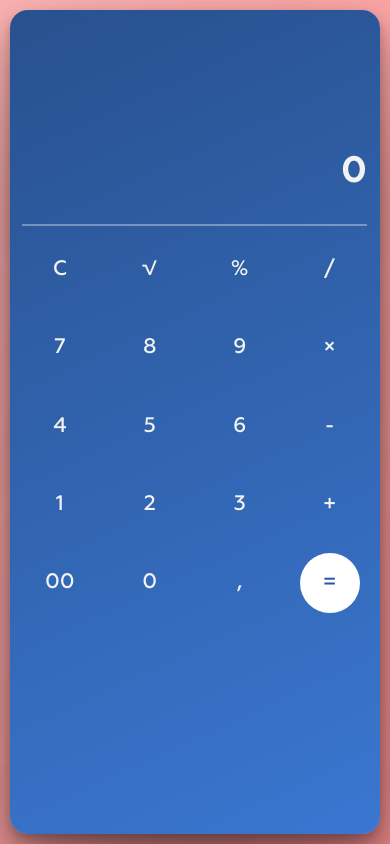
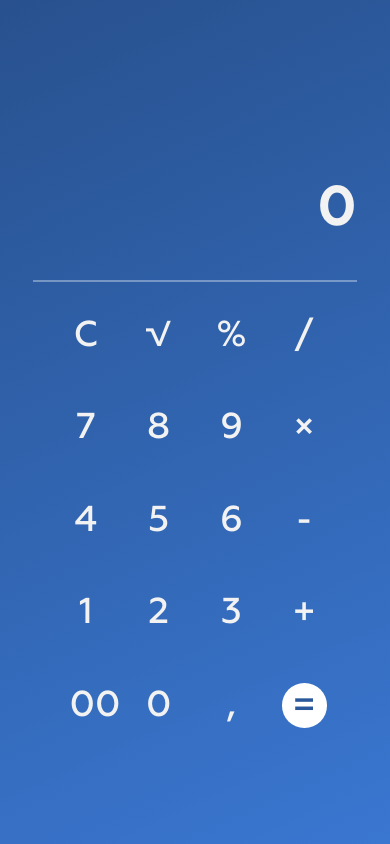
Before and after one commit to FrauRitosika/calculator, a React (Create React App) app: page / in a window 390 px wide. Built offline with nearby package versions, Linux system fonts and the light colour scheme.

Commit message:
liquid layout for phone screen

```diff
--- a/public/index.css
+++ b/public/index.css
@@ -1,9 +1,15 @@
-html, body {
+html,
+body {
+  position: absolute;
+  display: block;
   margin: 0;
   padding: 0;
-  width: 100%;
-  height: 100vh;
-  min-height: 320px;
-  min-width: 240px;
+  min-width: 100%;
+  min-height: 100vh;
   background: linear-gradient(122.76deg, #FFA2A2 4.09%, #FF7B7B 91.04%);
+  background-repeat: no-repeat;
+  -webkit-background-size: cover;
+  -moz-background-size: cover;
+  -o-background-size: cover;
+  background-size: cover;
 }
--- a/public/index.html
+++ b/public/index.html
@@ -3,7 +3,7 @@
   <head>
     <meta charset="utf-8" />
     <link rel="stylesheet" href="index.css">
-    <meta name="viewport" content="width=device-width, initial-scale=1" />
+    <meta name="viewport" content="width=device-width, initial-scale=1.0, maximum-scale=1.0, user-scalable=no" />
     <meta
       name="description"
       content="Web site created using create-react-app"
@@ -13,6 +13,5 @@
   <body>
     <noscript>You need to enable JavaScript to run this app.</noscript>
     <div id="root"></div>
-
   </body>
 </html>
--- a/src/App.css
+++ b/src/App.css
@@ -14,92 +14,100 @@
     url('font/geometria_medium.otf') format("opentype")
 }
 
-@media screen and (min-width:480px) {
-  .calculator-app {
-    font-size: calc(8px + (16 - 8) * ((100vw - 480px) / (1440 - 480)));
-    position: absolute;
-    top: 50%;
-    left: 50%;
-    transform: translate(-50%, -50%);
-    height: 87.6vh;
-    width: calc(0.7*87.6vh);
-    min-width: 240px;
-    min-height: 320px;
-    border-radius: 18px;
-    padding: 3.8vh 2.15vw;
-  }
-
-  .calculator {
-    height: 100%;
-    width: calc(min(100%, calc(0.7*100vh)));
-    min-width: 220px;
-    min-height: 220px;
-  }
-
-}
-
-@media screen and (max-width:479px) {
-
-  .calculator-app {
-    font-size: calc(12px + (16 - 12) * ((100vw - 480px) / (480 - 240)));
-    position: absolute;
-    top: 0;
-    left: 0;
-    height: 100vh;
-    width: 100vw;
-    padding: 10px;
-  }
-
-  .calculator {
-    width: 100%;
-    height: 100%;
-    min-width: 220px;
-    min-height: 220px;
-  }
-}
-
 .calculator-app {
   font-family: Geometria;
+  font-size: clamp(0.5em, 0.5em + 1vh , 1em);
+  background-color: rgba(255, 255, 255, 0.2);
   color: rgba(242, 242, 242, 1);
+  margin-left: auto;
+  margin-right: auto;
+  width: 100vw;
+  height: 100vh;
   box-sizing: border-box;
-  opacity: 0.2px;
-  background: rgba(255, 255, 255, 0.2);
+  min-width: 240px;
+  min-height: 320px;
+  background-repeat: no-repeat;
+  -webkit-background-size: cover;
+  -moz-background-size: cover;
+  -o-background-size: cover;
+  background-size: cover;
 }
 
 .calculator {
-  margin: 0 auto;
+  background: linear-gradient(155.23deg, #28518E 0%, #3A77D1 100%);
   box-sizing: border-box;
-  padding-top: 1.6vh;
-  padding-right:  3.33vw;
-  padding-bottom:  4.4vh;
-  padding-left:  3.19vw;
-  background: linear-gradient(155.23deg, #28518E 0%, #3A77D1 100%);
-  box-shadow: 0px 3.71px 7.16px 0px rgba(0, 0, 0, 0.1219),
-    0px 10.27px 19.78px 0px rgba(0, 0, 0, 0.175),
-    0px 24.72px 47.63px 0px rgba(0, 0, 0, 0.2281),
-    0px 82px 158px 0px rgba(0, 0, 0, 0.35);
-  border-radius: 18px;
+  width: 100%;
+  height: 100%;
 }
 
-.input-display {
+.calculator-input-container {
+  margin: 0 auto;
+  width: 83%;
+  height: 100%;
+  box-sizing: border-box;
+  padding-top: 1em;
+  display: grid;
+  grid-template-rows: 14.6% calc(max(9.5%, 46px)) 58%;
+  gap: 2em;
+}
+
+ .input-display {
   margin: 0;
-  margin-top: 2.8vh;
-  text-align: right;
+  text-align: end;
   background: none;
   border: none;
   padding: 0;
   box-sizing: border-box;
   width: 100%;
-  height: 7.6vh;
+  height: auto;
   min-height: 40px;
   font-size: 3.5em;
+  line-height: 1.43;
   font-weight: 700;
-  line-height: 1.43;
   overflow-x: scroll;
   -ms-overflow-style: none;
   scrollbar-width: none;
+  overflow-y: hidden;
+  text-overflow: ellipsis;
 }
 
 .expression-text::-webkit-scrollbar {
   display: none;
 }
+
+@media (max-width: 40em) and (orientation: portrait) {
+  .calculator-app {
+    border-radius: 0;
+  }
+
+}
+
+@media (max-width: 60em) and (orientation: landscape) {
+  .calculator-app {
+    border-radius: 0;
+  }
+
+}
+
+@media ((min-width: 40em) and (orientation: portrait)) or (min-width: 60em) {
+  .calculator-app {
+    height: 95vh;
+    max-width: 616px;
+    max-height: 876px;
+    position: absolute;
+    top: 50%;
+    left: 50%;
+    transform: translate(-50%, -50%);
+    border-radius: 18px;
+    padding: 38px 31px 38px 31px;
+  }
+
+  .calculator {
+    box-shadow: 0px 3.71px 7.16px 0px rgba(0, 0, 0, 0.1219),
+    0px 10.27px 19.78px 0px rgba(0, 0, 0, 0.175),
+    0px 24.72px 47.63px 0px rgba(0, 0, 0, 0.2281),
+    0px 82px 158px 0px rgba(0, 0, 0, 0.35);
+    border-radius: 18px;
+
+  }
+}
--- a/src/App.js
+++ b/src/App.js
@@ -1,4 +1,4 @@
-import React, { useState } from 'react';
+import React, { useEffect, useState } from 'react';
 import './App.css';
 import Keyboard from './keyboard/Keyboard';
 import ExpressionDisplay from './display/ExpressionDisplay';
@@ -175,16 +175,32 @@ export default function App({ keyboard = [] }) {
 
   }
 
+  const [isHorizontal, setHorizontal] = useState(false);
+  function handleHorizontalOrientation() {
+    if (window.matchMedia("(orientation: landscape)").matches) {
+      setHorizontal(true);
+    }
+  };
+
+  useEffect(() => {
+    window.addEventListener('orientationchange', handleHorizontalOrientation());
+    return () => window.removeEventListener('orientationchange', handleHorizontalOrientation());
+  }, []);
+
   return (
     <main className="calculator-app">
       <div className="calculator">
+        <div className="calculator-input-container">
           <ExpressionDisplay
             expression={expression}
           />
           <p className="input-display">{enteredNumberString}</p>
           <Keyboard
             keyboard={keyboard}
-          onClick={(key) => input(key)} />
+            onClick={(key) => input(key)}
+            isHorizontal={isHorizontal}
+          />
+        </div>
       </div>
     </main>
   );
--- a/src/display/ExpressionDisplay.css
+++ b/src/display/ExpressionDisplay.css
@@ -1,12 +1,11 @@
 .expression {
+  width: 100%;
+  height: 100%;
   position: relative;
   margin: 0;
   padding: 0;
   display: flex;
-  max-width: 100%;
-  height: 11.7vh;
   text-align: end;
-  /* TO DO min-height: 117px; */
 }
 
 .expression-text {
@@ -20,7 +19,7 @@
   font-family: Geometria;
   font-size: 1.5em;
   font-weight: 500;
-  line-height: 1.5;
+  line-height: 1.33;
   color: rgba(242, 242, 242, 1);
   overflow-y: scroll;
   -ms-overflow-style: none;
--- a/src/keyboard/Key.css
+++ b/src/keyboard/Key.css
@@ -3,9 +3,11 @@
     font-family: Geometria;
     vertical-align: middle;
     font-weight: 500;
-    font-size: 2em;
+    font-size: 2.25em;
+    line-height: 1;
     color: rgba(242, 242, 242, 1);
     text-align: center;
+    text-align: -webkit-center;
     width: 100%;
     aspect-ratio: 1;
     border-radius: 50%;
--- a/src/keyboard/Key.js
+++ b/src/keyboard/Key.js
@@ -1,4 +1,3 @@
-import React from "react";
 import './Key.css';
 
 export default function Key({sign, operationName, onClick}) {
--- a/src/keyboard/Keyboard.css
+++ b/src/keyboard/Keyboard.css
@@ -1,16 +1,38 @@
 .keyboard {
-    height: 46.4vh;
+  padding: 0;
+  padding-top: 2em;
+  height: auto;
   width: 100%;
-    margin-top: 1.6vh;
-    margin-left: auto;
-    margin-right: auto;
-    padding: 0;
-    padding-top: 3.7vw;
+  margin: 0;
   display: grid;
   justify-content: center;
-    grid-template-columns: repeat(4, calc(min(calc(40vh/4),calc(100%*(4/23)))));
+  grid-template-columns: repeat(4, calc(min(calc(40vh/5), calc(100%*(4/29)))));
   column-gap: 8.7%;
+  row-gap: 1em;
   row-gap: auto;
   list-style: none;
   border-top: rgba(255, 255, 255, 0.35) solid 2px;
+
 }
+
+@media (max-width: 40em) or ((orientation: landscape) and (max-width: 60em)) {
+  .horizontal {
+    grid-template-columns: repeat(5, calc(min(calc(40vh/5), calc(100%*(4/29)))));
+  }
+}
+
+.row-1 {
+  grid-row: 1;
+}
+
+.row-2 {
+  grid-row: 2;
+}
+
+.row-3 {
+  grid-row: 3;
+}
+
+.row-4 {
+  grid-row: 4;
+}
--- a/src/keyboard/Keyboard.js
+++ b/src/keyboard/Keyboard.js
@@ -1,14 +1,12 @@
-import React from "react";
 import Key from "./Key";
 import './Keyboard.css';
 
-export default function Keyboard({ keyboard = [], onClick }) {
+export default function Keyboard({ keyboard = [], onClick, isHorizontal }) {
 
     return (
-        <div>
-            <ul className="keyboard">
-                {keyboard.map(key => (
-                    <li key={key.sign} >
+            <ul className={`keyboard ${isHorizontal ? 'horizontal' : ''}`}>
+                {keyboard.map((key,index) => (
+                    <li key={key.sign} className={`row-${Math.trunc(index/4)+1}`} >
                         <Key
                             sign={key.signString ? key.signString : key.sign}
                             operationName={key.operation}
@@ -16,6 +14,5 @@ export default function Keyboard({ keyboard = [], onClick }) {
                         />
                     </li>))}
             </ul>
-        </div>
     );
 }
```
Lines whose indentation alone changed are shown as unchanged.
